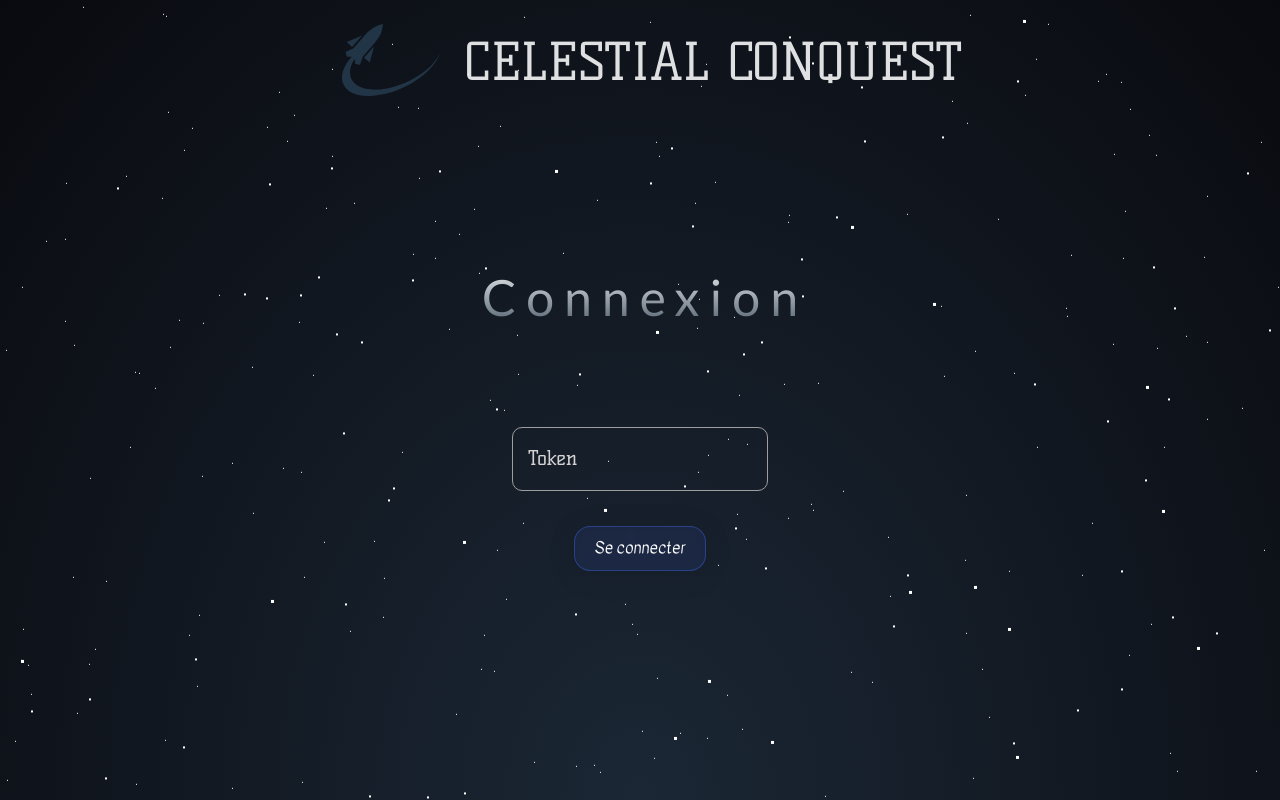
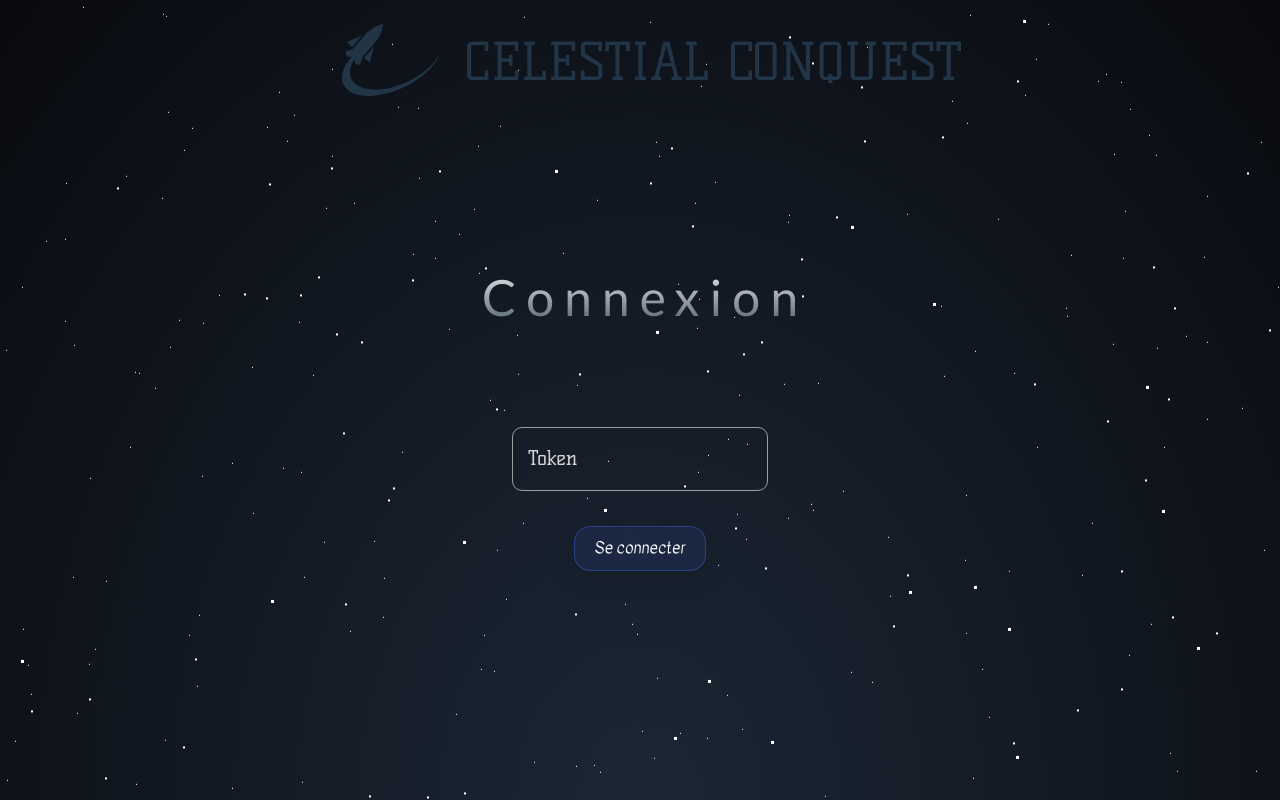
Before and after one commit to SUP3R-S0NIK/Space-traders, a React (Vite) app: page / in a window 1280 px wide. Built offline with nearby package versions, Linux system fonts and the light colour scheme.

Commit message:
J'ai fini, j'ai pas fait tous ce que je voulais, bonne correction.

```diff
--- a/src/index.css
+++ b/src/index.css
@@ -32,6 +32,7 @@ body {
 h1 {
   font-size: 3.2em;
   line-height: 1.1;
+  color: #213547;
 }
 
 button {
```
